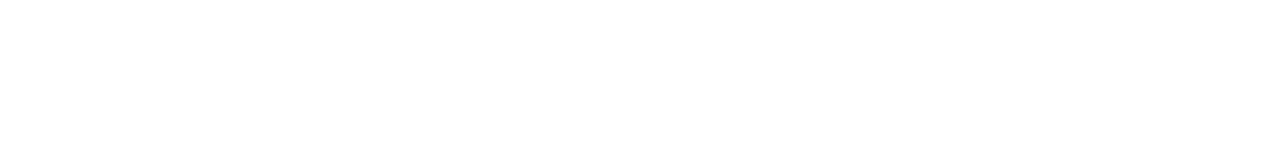
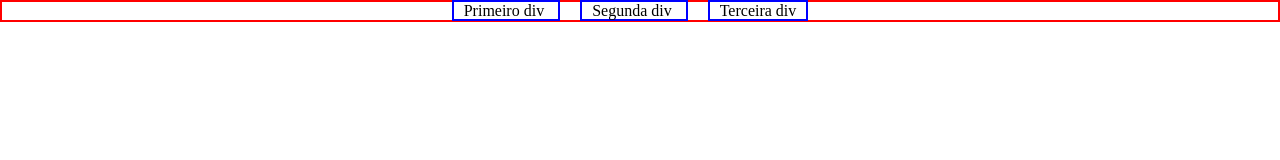
Before and after one commit to hugolitopalito/display-inline, a plain HTML site: page index.html in a window 1280 px wide. Drawn offline with Linux system fonts and the light colour scheme.

Commit message:
atividade finalizado

```diff
--- a/index.html
+++ b/index.html
@@ -4,9 +4,22 @@
     <meta charset="UTF-8">
     <meta http-equiv="X-UA-Compatible" content="IE=edge">
     <meta name="viewport" content="width=device-width, initial-scale=1.0">
-    <title>Document</title>
+    <link rel="stylesheet" href="style.css">
+    <title>Display inline</title>
 </head>
 <body>
+    <main>
+        <div>
+            Primeiro div
+        </div>
 
+        <div>
+            Segunda div
+        </div>
+
+        <div>
+            Terceira div
+        </div>
+    </main>
 </body>
 </html>
--- /dev/null
+++ b/style.css
@@ -0,0 +1,17 @@
+*{
+    margin: 0;
+    padding: 0;
+    box-sizing: border-box;
+}
+
+main{
+    border: 2px solid red;
+    text-align: center;
+}
+
+div{
+    border: 2px solid blue;
+    display: inline;
+    margin-right: 20px;
+    padding-inline: 10px ;
+}
```
